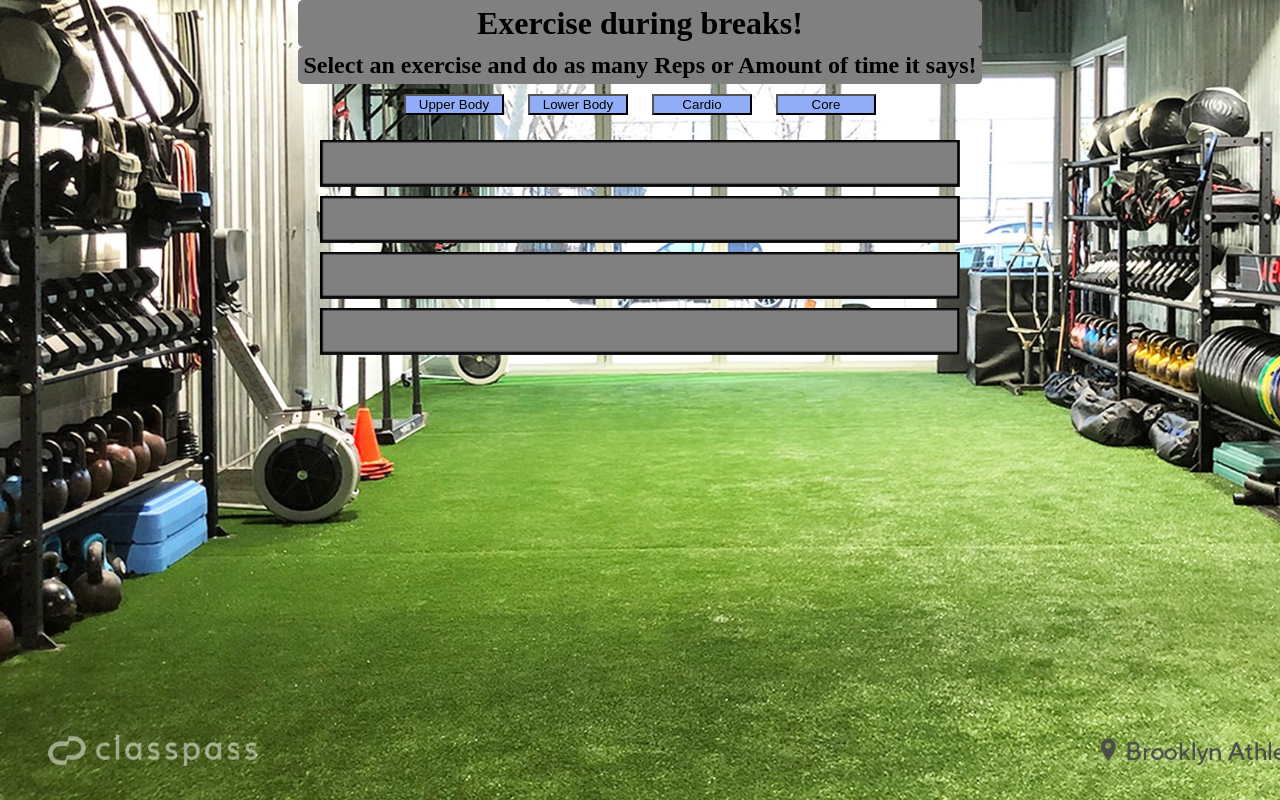
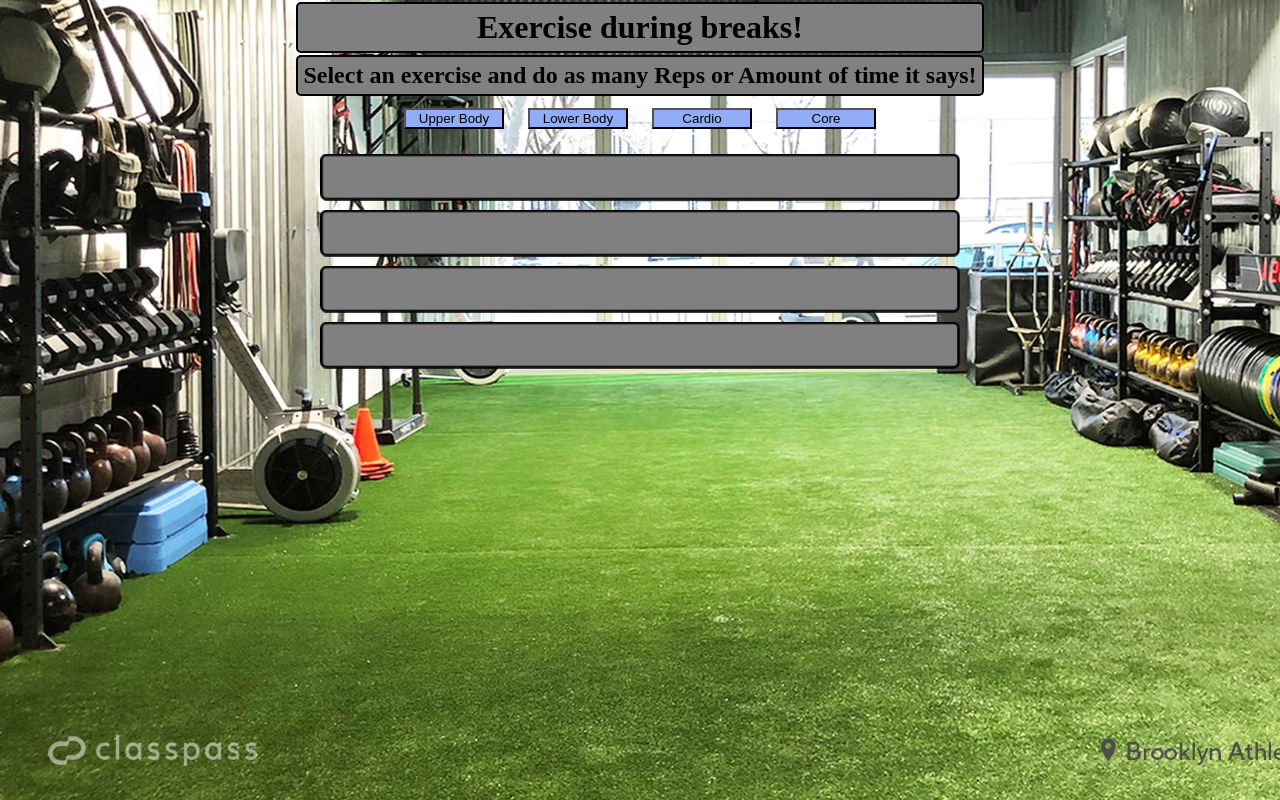
Before and after one commit to BrettSeifried/LAB-02-MAGIC-8-BALL, a website with bundled scripts: page index.html in a window 1280 px wide. Built offline with nearby package versions, Linux system fonts and the light colour scheme.

Commit message:
rounded off and made data look more appeasing

```diff
--- a/index.html
+++ b/index.html
@@ -12,7 +12,7 @@
     <title>Document</title>
 </head>
 <body>
-<header>
+<header id="header">
     <h1 id="my-header">Exercise during breaks!</h1>
     <h2>Select an exercise and do as many Reps or Amount of time it says!</h2>
 </header>
--- a/styles/style.css
+++ b/styles/style.css
@@ -11,9 +11,10 @@ h1, h2 {
     display: flex;
     justify-content: center;
     background-color: grey;
-    margin: 0px;
+    margin: 2px;
     padding: 5px;
     border-radius: 5px;
+    border: 2px solid black;
 }
 
 button {
@@ -39,6 +40,7 @@ data {
     display: grid;
     grid-area: repeat (4 1fr);
     margin: 50px;
+
 }
 
 .box {
@@ -50,4 +52,5 @@ data {
     transition: ease-in-out .5s;
     transform: scale3d(1.3, 1.3, 1.3);
     margin-top: 20px;
+    border-radius: 5px;
 }
```
